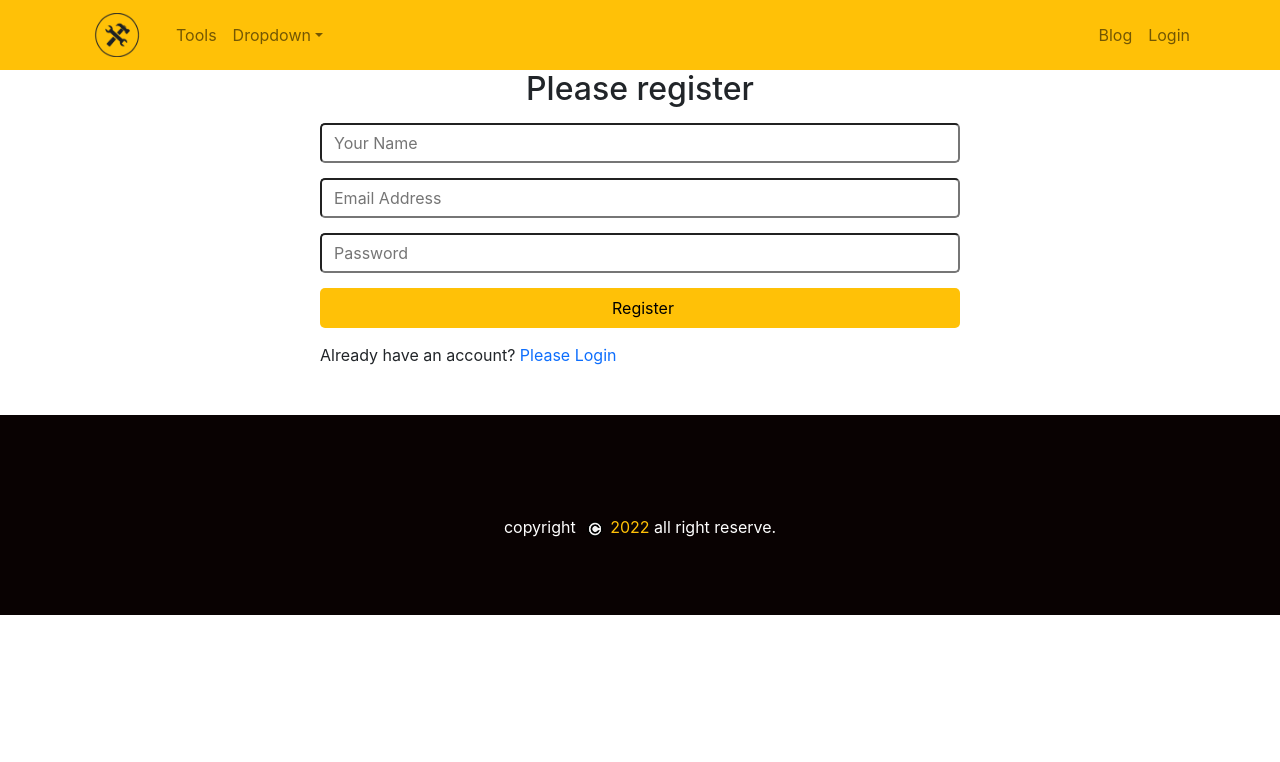
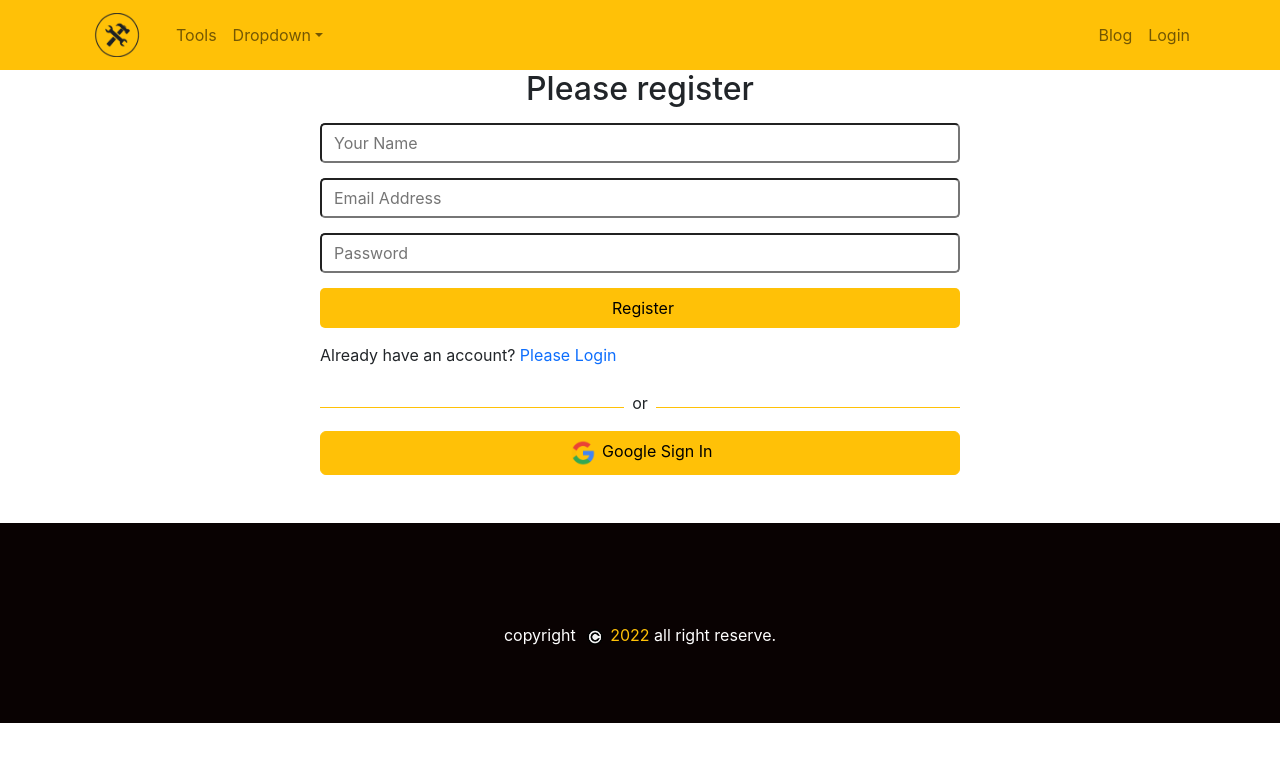
Before and after one commit to yaminhossen/tools-manufacturer-site, a React (Create React App) app: page /register in a window 1280 px wide. Shown: the top 762 px of the page. Built offline with nearby package versions, Linux system fonts and the light colour scheme; no server answers.

Commit message:
social login setup

```diff
--- a/src/Pages/Login/Login.js
+++ b/src/Pages/Login/Login.js
@@ -3,6 +3,8 @@
 import { useSignInWithEmailAndPassword } from 'react-firebase-hooks/auth';
 import { Link, useLocation, useNavigate } from 'react-router-dom';
 import auth from '../../firebase.init';
+import Loading from '../Shared/Loading/Loading';
+import SocialLogin from './SocialLogin';
 
 const Login = () => {
     const emailRef = useRef('');
@@ -31,6 +33,9 @@
     const navigateRegister = event => {
         navigate('/register');
     }
+    if (loading) {
+        return <Loading></Loading>
+    }
     if (user) {
         navigate(from, { replace: true });
     }
@@ -54,6 +59,7 @@
                 </Button>
             </Form>
             <p className='mt-2'>Are you first time? <Link to="/register" className='text-primary text-decoration-none' onClick={navigateRegister}>Please Register</Link></p>
+            <SocialLogin></SocialLogin>
         </div>
     );
 };
--- a/src/Pages/Login/Register.js
+++ b/src/Pages/Login/Register.js
@@ -3,6 +3,7 @@
 import { useCreateUserWithEmailAndPassword } from 'react-firebase-hooks/auth';
 import auth from '../../firebase.init';
 import './Register.css'
+import SocialLogin from './SocialLogin';
 
 const Register = () => {
     const [
@@ -40,6 +41,9 @@
                 <input className='bg-warning  border-0' type="submit" value="Register" />
             </form>
             <p className='mx-auto w-50'>Already have an account? <Link to="/login" className='text-primary text-decoration-none' onClick={navigateLogin}>Please Login</Link></p>
+            <div className='w-50 mx-auto'>
+                <SocialLogin></SocialLogin>
+            </div>
         </div>
     );
 };
--- /dev/null
+++ b/src/Pages/Login/SocialLogin.js
@@ -0,0 +1,81 @@
+import React from 'react';
+import { useSignInWithGoogle } from 'react-firebase-hooks/auth';
+import { useLocation, useNavigate } from 'react-router-dom';
+import auth from '../../firebase.init';
+import Loading from '../Shared/Loading/Loading';
+import logo from '../../images/logo/google logo.png';
+
+const SocialLogin = () => {
+    const [signInWithGoogle, user, loading, error] = useSignInWithGoogle(auth);
+    const navigate = useNavigate();
+    const location = useLocation();
+    let from = location.state?.from?.pathname || "/";
+    let errorElement;
+    if (error) {
+        errorElement = <p className='text-danger'>Error: {error?.message}</p>
+    }
+    if (loading) {
+        return <Loading></Loading>
+    }
+    if (user) {
+        navigate(from, { replace: true });
+    }
+    return (
+        <div>
+            <div className='d-flex align-items-center'>
+                <div style={{ height: '1px' }} className="bg-warning w-50"></div>
+                <p className='mt-2 px-2'>or</p>
+                <div style={{ height: '1px' }} className="bg-warning w-50"></div>
+            </div>
+            {errorElement}
+            <div>
+                <button onClick={() => signInWithGoogle()} className='btn btn-warning  w-100'><img width={30} src={logo} alt="" /> Google Sign In</button>
+            </div>
+        </div>
+    );
+};
+
+export default SocialLogin;
+
+
+// import React from 'react';
+// import auth from '../../../firebase.init';
+// import { useSignInWithGoogle } from 'react-firebase-hooks/auth';
+// // import logo from '../../../images/logo/google logo.png'
+// import logo from '../../images/logo/google logo.png'
+// import { useLocation, useNavigate } from 'react-router-dom';
+// import Loading from '../Shared/Loading/Loading';
+// // import Loading from '../../Shared/Loading/Loading';
+
+// const SocialLogin = () => {
+//     const [signInWithGoogle, user, loading, error] = useSignInWithGoogle(auth);
+//     const navigate = useNavigate();
+//     const location = useLocation();
+//     let from = location.state?.from?.pathname || "/";
+
+//     let errorElement;
+//     if (error) {
+//         errorElement = <p className='text-danger'>Error: {error?.message}</p>
+//     }
+//     if (loading) {
+//         return <Loading></Loading>
+//     }
+//     if (user) {
+//         navigate(from, { replace: true });
+//     }
+//     return (
+//         <div>
+//             <div className='d-flex align-items-center'>
+//                 <div style={{ height: '1px' }} className="bg-warning w-50"></div>
+//                 <p className='mt-2 px-2'>or</p>
+//                 <div style={{ height: '1px' }} className="bg-warning w-50"></div>
+//             </div>
+//             {errorElement}
+//             <div>
+//                 <button onClick={() => signInWithGoogle()} className='btn btn-warning  w-100'><img width={30} src={logo} alt="" /> Google Sign In</button>
+//             </div>
+//         </div>
+//     );
+// };
+
+// export default SocialLogin;
```
